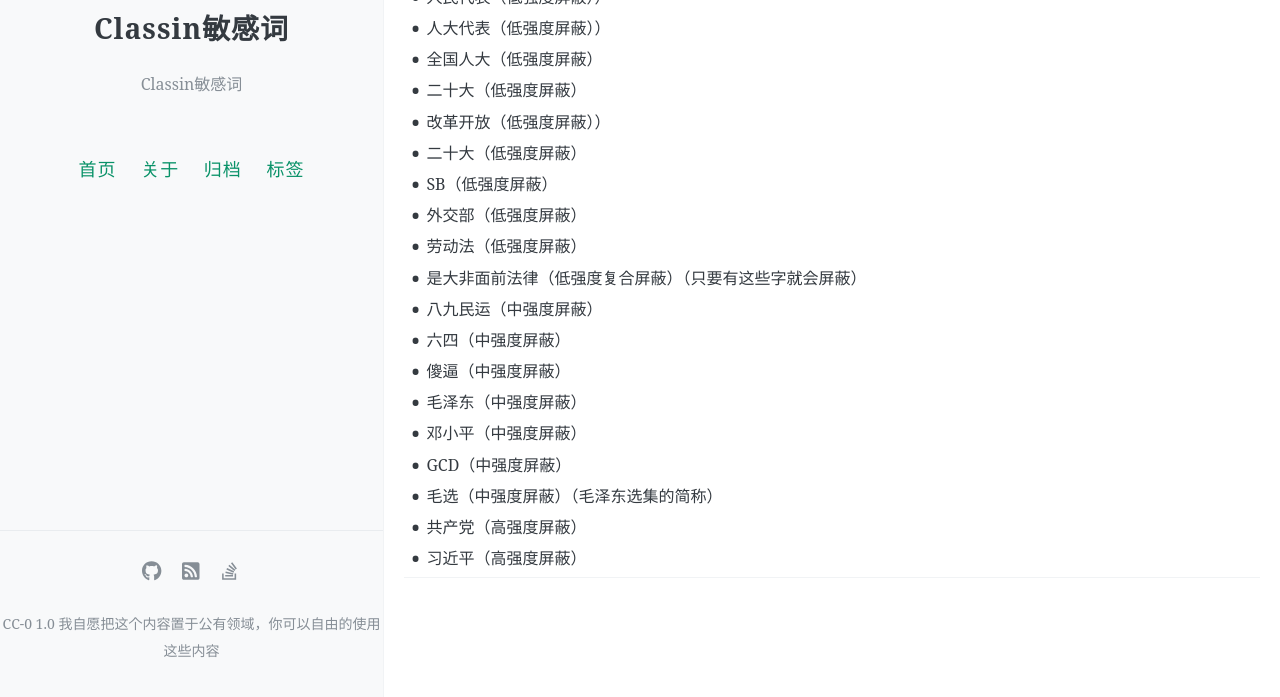
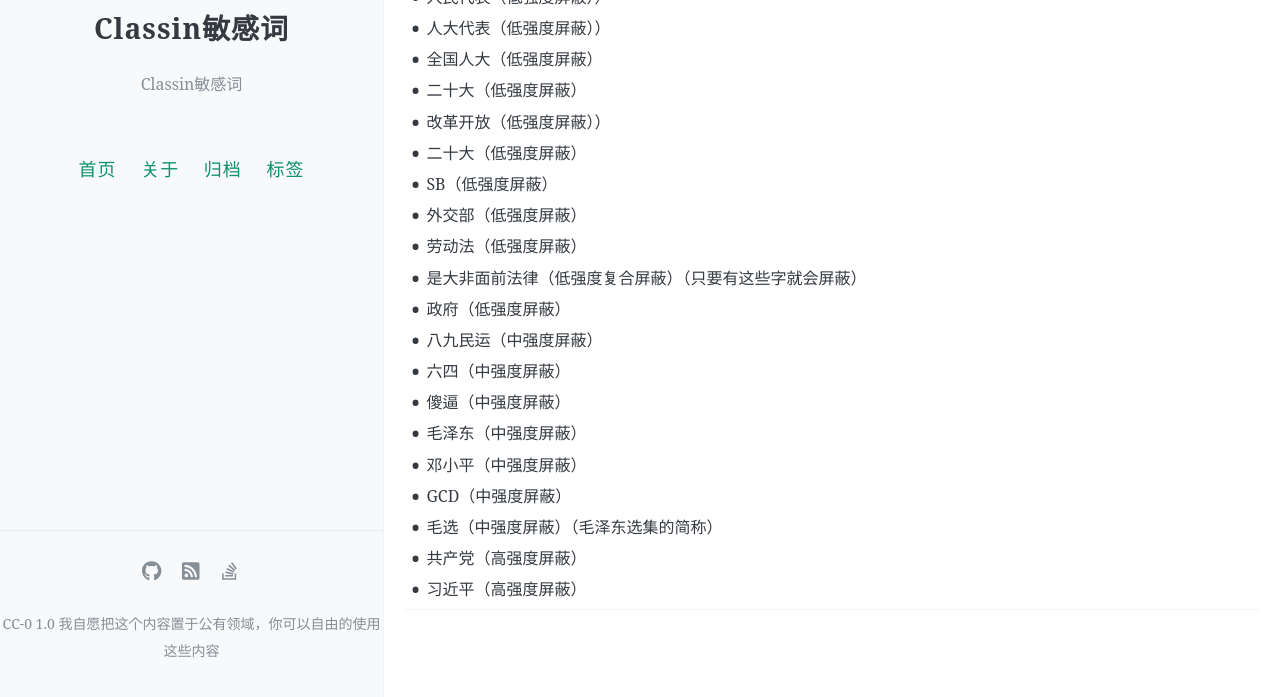
Before and after one commit to colinxu2020/classin, a Jekyll site: the page built from _posts/2022-10-06-minganci.md, in a window 1280 px wide and 992 px high, cut to the strip 294-991 px from the top of the window. Built offline with Jekyll 4.4.1, drawn with Linux system fonts in a browser that asks for light colours; comment, search, counter and statistics services are not loaded.

Commit message:
Update 2022-10-06-minganci.md

```diff
--- a/_posts/2022-10-06-minganci.md
+++ b/_posts/2022-10-06-minganci.md
@@ -22,6 +22,7 @@ comments: true
 - 外交部（低强度屏蔽）
 - 劳动法（低强度屏蔽）
 - 是大非面前法律（低强度复合屏蔽）（只要有这些字就会屏蔽）
+- 政府（低强度屏蔽）
 - 八九民运（中强度屏蔽）
 - 六四（中强度屏蔽）
 - 傻逼（中强度屏蔽）
```
